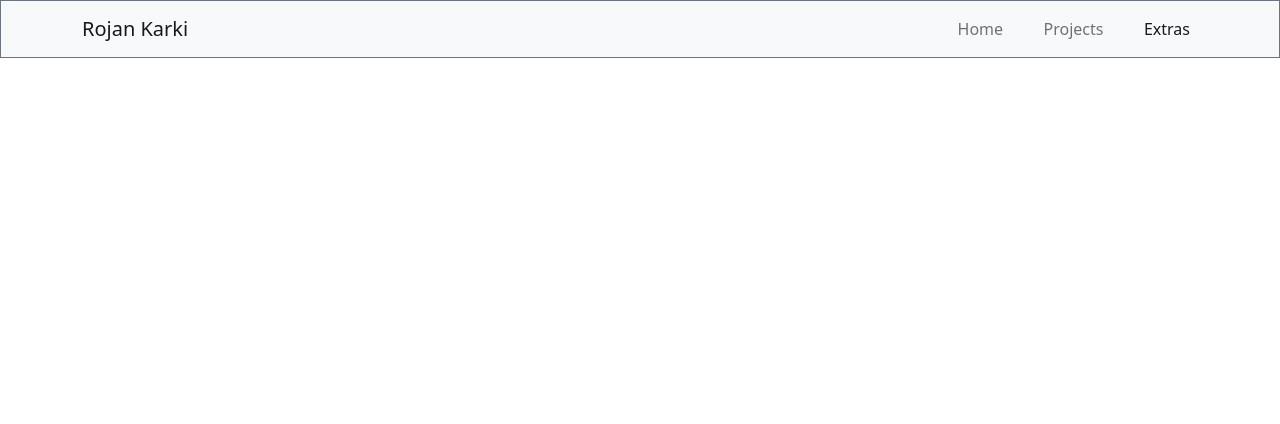
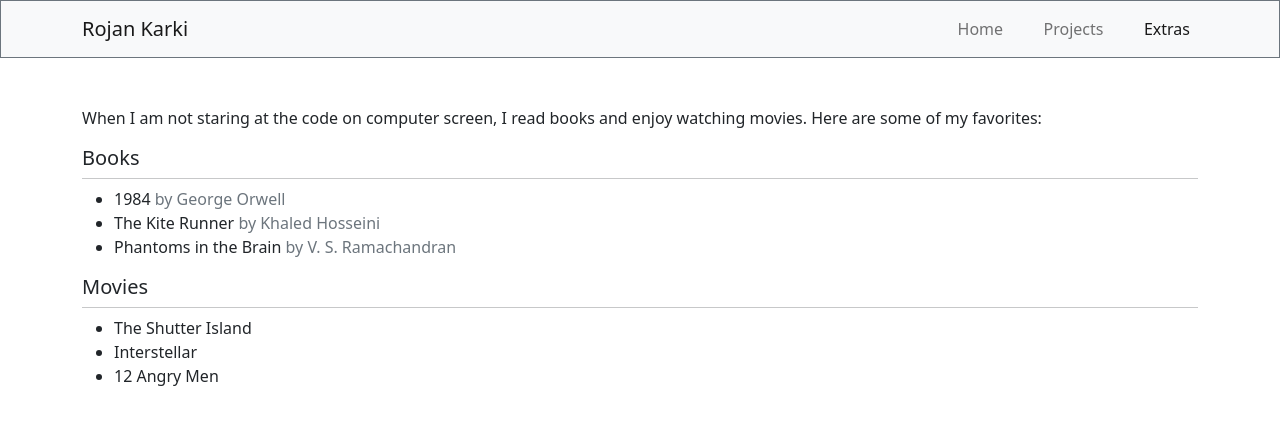
Before and after one commit to Krojan/krojan.github.io, a plain HTML site: page extras.html in a window 1280 px wide. Drawn offline with nearby package versions, Linux system fonts and the light colour scheme.

Commit message:
add content

```diff
--- a/extras.html
+++ b/extras.html
@@ -1,51 +1,78 @@
-<html lang='en'>
+<html lang="en">
     <head>
-    <meta charset='utf-8' />
-    <meta name='viewport' content='width=device-width, initial-scale=1' />
+        <meta charset="utf-8" />
+        <meta name="viewport" content="width=device-width, initial-scale=1" />
         <title>Rojan Karki</title>
-    <link
-      href='https://cdn.jsdelivr.net/npm/bootstrap@5.2.3/dist/css/bootstrap.min.css'
-      rel='stylesheet'
-      integrity='sha384-rbsA2VBKQhggwzxH7pPCaAqO46MgnOM80zW1RWuH61DGLwZJEdK2Kadq2F9CUG65'
-      crossorigin='anonymous'
-    />
+        <link href="https://cdn.jsdelivr.net/npm/bootstrap@5.2.3/dist/css/bootstrap.min.css" rel="stylesheet" integrity="sha384-rbsA2VBKQhggwzxH7pPCaAqO46MgnOM80zW1RWuH61DGLwZJEdK2Kadq2F9CUG65" crossorigin="anonymous" />
     </head>
     <body>
-    <nav
-      class='navbar navbar-expand-lg bg-light border border-bottom border-secondary'
-    >
-      <div class='container'>
-        <a class='navbar-brand' href='#'>Rojan Karki</a>
-        <button
-          class='navbar-toggler'
-          type='button'
-          data-bs-toggle='collapse'
-          data-bs-target='#navbarNav'
-          aria-controls='navbarNav'
-          aria-expanded='false'
-          aria-label='Toggle navigation'
-        >
-          <span class='navbar-toggler-icon'></span>
+        <nav class="navbar navbar-expand-lg bg-light border border-bottom border-secondary">
+            <div class="container">
+                <a class="navbar-brand" href="#">Rojan Karki</a>
+                <button class="navbar-toggler" type="button" data-bs-toggle="collapse" data-bs-target="#navbarNav" aria-controls="navbarNav" aria-expanded="false" aria-label="Toggle navigation">
+                    <span class="navbar-toggler-icon"></span>
                 </button>
-        <div
-          class='collapse navbar-collapse justify-content-end'
-          id='navbarNav'
-        >
-          <div class='navbar-nav justify-content-between w-25'>
-            <a class='nav-link ' aria-current='page' href='/'>Home</a>
-            <a class='nav-link' href='projects.html'>Projects</a>
-            <a class='nav-link active' href='extras.html'>Extras</a>
+                <div class="collapse navbar-collapse justify-content-end" id="navbarNav">
+                    <div class="navbar-nav justify-content-between w-25">
+                        <a class="nav-link" aria-current="page" href="/">Home</a>
+                        <a class="nav-link" href="projects.html">Projects</a>
+                        <a class="nav-link active" href="extras.html">Extras</a>
                     </div>
                 </div>
             </div>
         </nav>
-    <div class='container mt-5'>
+        <div class="container mt-5">
+            <p class="mb-2">
+                When I am not staring at the code on computer screen, I read books and enjoy watching movies. Here are some of my favorites:
+            </p>
+            <div class="books mt-3">
+                <h5>Books</h5>
+                <hr class="m-0" />
+                <ul class="mt-2">
+                    <li>
+                        1984
+                        <span class="text-secondary">
+                            by George Orwell
+                        </span>
+                        <br />
+                    </li>
 
+                    <li>
+                        The Kite Runner
+                        <span class="text-secondary">
+                            by Khaled Hosseini
+                        </span>
+                        <br />
+                    </li>
+
+                    <li>
+                        Phantoms in the Brain
+                        <span class="text-secondary">
+                            by V. S. Ramachandran
+                        </span>
+                        <br />
+                    </li>
+                    <!-- <em>{{remarks}}</em><br /> -->
+                </ul>
             </div>
-    <script
-      src='https://cdn.jsdelivr.net/npm/bootstrap@5.2.3/dist/js/bootstrap.bundle.min.js'
-      integrity='sha384-kenU1KFdBIe4zVF0s0G1M5b4hcpxyD9F7jL+jjXkk+Q2h455rYXK/7HAuoJl+0I4'
-      crossorigin='anonymous'
-    ></script>
+            <div class="movies mt-3">
+                <h5>Movies</h5>
+                <hr class="m-0" />
+                <ul class="mt-2">
+                    <li>
+                        The Shutter Island
+                    </li>
+
+                    <li>
+                        Interstellar
+                    </li>
+
+                    <li>
+                        12 Angry Men
+                    </li>
+                </ul>
+            </div>
+        </div>
+        <script src="https://cdn.jsdelivr.net/npm/bootstrap@5.2.3/dist/js/bootstrap.bundle.min.js" integrity="sha384-kenU1KFdBIe4zVF0s0G1M5b4hcpxyD9F7jL+jjXkk+Q2h455rYXK/7HAuoJl+0I4" crossorigin="anonymous"></script>
     </body>
 </html>
```
Also changed, not shown: index.html (+13 -6 lines), projects.html (+45 -34 lines). Lines whose indentation alone changed are shown as unchanged.
